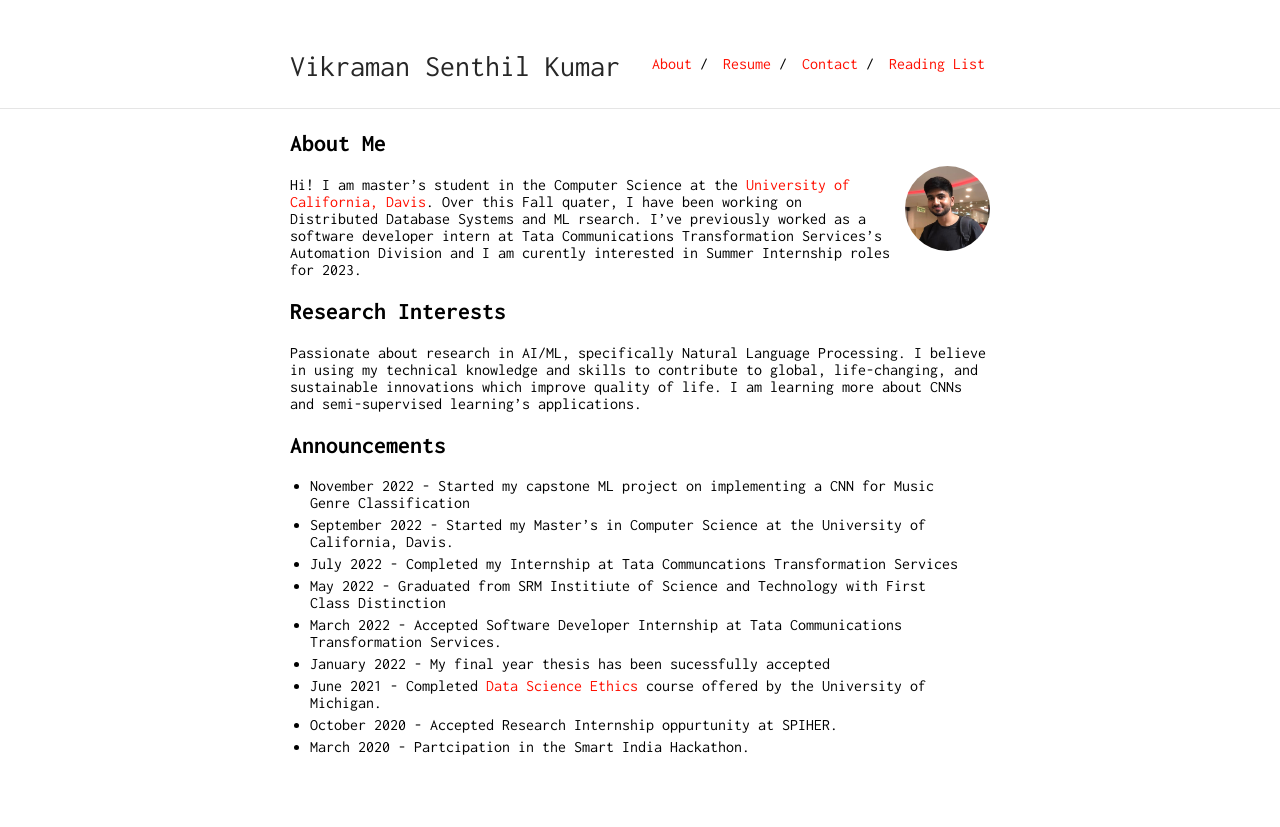
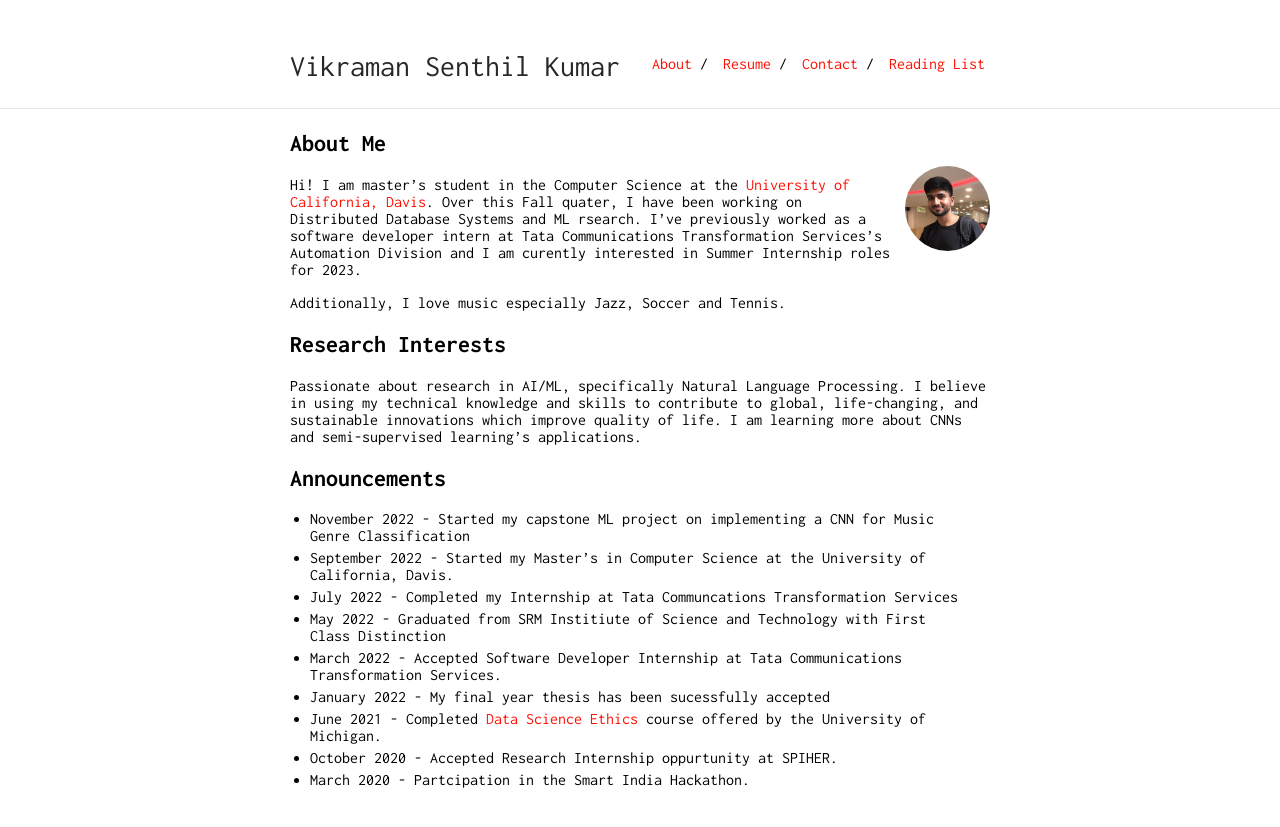
Before and after one commit to Vikramansen/vikramansen.github.io, a Jekyll site: the page built from index.md, in a window 1280 px wide. Shown: the top 827 px of the page. Built offline with Jekyll 4.4.1, drawn with Linux system fonts in a browser that asks for light colours; our own code applies the rules of GitHub Pages for plain Markdown files.

Commit message:
Update index.md

```diff
--- a/index.md
+++ b/index.md
@@ -8,6 +8,8 @@ layout: default
 
 Hi! I am master's student in the Computer Science at the [University of California, Davis]( https://www.ucdavis.edu). Over this Fall quater, I have been working on Distributed Database Systems and ML rsearch.
 I've previously worked as a software developer intern at Tata Communications Transformation Services's Automation Division and I am curently interested in Summer Internship roles for 2023.
+
+Additionally, I love music especially Jazz, Soccer and Tennis.
 
 
 ## Research Interests
```
